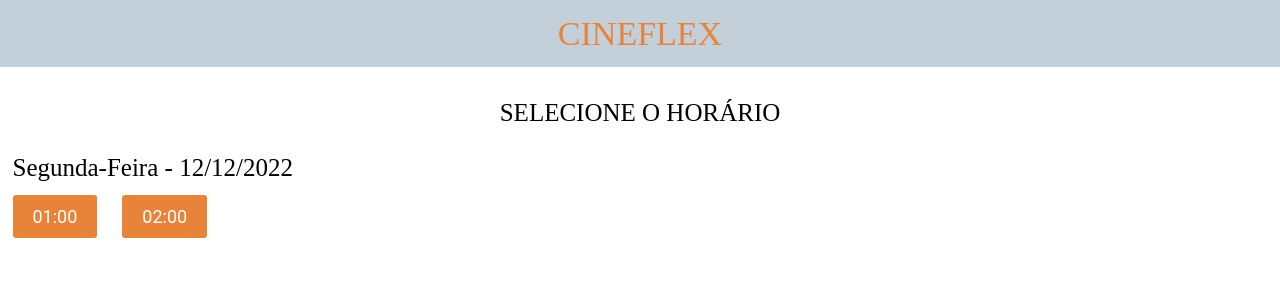
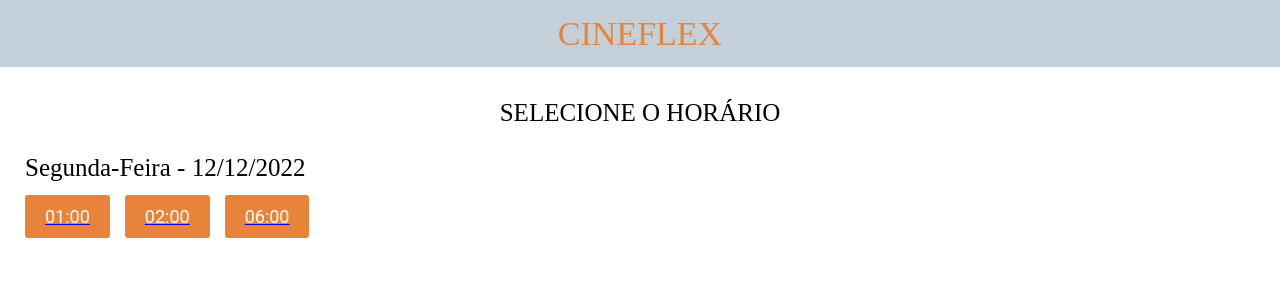
Before and after one commit to RenatoGFerreira/projeto10-cineflex, a React (Create React App) app: page /sessoes/1 in a window 1280 px wide. Shown: the top 303 px of the page. Built offline with nearby package versions, Linux system fonts and the light colour scheme.

Commit message:
correcao de pequenos ajustes no design

```diff
--- a/src/components/Footer/StyleFooter.js
+++ b/src/components/Footer/StyleFooter.js
@@ -5,23 +5,23 @@
     flex-direction: row;
     align-items: center;
     position: fixed;
+    height: 67px;
+    width: 100%;
+    background-color: #dfe6ed;
+    position: fixed;
     bottom: 0;
     left: 0;
-width: 100%;
-height: 117px;
+    color: #9EADBA;
     background-color: #DFE6ED;
-color: #9EADBA;
     font-size: 25px;
 `
 
 export const Poster = styled.div`
-    border: 1px solid green;
     border-radius: 3px;
     display: flex;
     align-items: center;
     justify-content: center;
     background-color: white;
-    margin: 15px;
 `
 
 export const Title = styled.div`
--- a/src/components/SessionCard/SessionCard.js
+++ b/src/components/SessionCard/SessionCard.js
@@ -1,14 +1,19 @@
 import { ScreenContainer, ButtonHorario } from "./StyleSessionCard";
+import { Link } from "react-router-dom";
 
 export default function SessionCard({ movie }) {
 
     const { weekday, date, showtimes } = movie
     return (
         <ScreenContainer>
-            {weekday} - {date}
+            <h1>{weekday} - {date}</h1>
 
             <ButtonHorario>
-                {showtimes.map((i) => <button key={i.id}>{i.name}</button>)}
+                {showtimes.map((i) => (
+                    <Link to={`/assentos/${i.id}`} key={i.name}>
+                        <button>{i.name}</button>
+                    </Link>
+                ))}
             </ButtonHorario>
         </ScreenContainer>
     )
--- a/src/components/SessionCard/StyleSessionCard.js
+++ b/src/components/SessionCard/StyleSessionCard.js
@@ -4,6 +4,10 @@
     display: flex;
     flex-direction: column;
     align-items: flex-start;
+    h1{
+        text-transform: capitalize;
+        margin-left: 25px;
+    }
 `
 
 export const ButtonHorario = styled.div`
@@ -11,9 +15,10 @@
     flex-direction: row;
     align-items: flex-start;
     margin: 15px 0;
+    margin-left: 25px;
 
     button{
-        margin-right: 25px;
+        margin-right: 15px;
         height: 43px;
         background: #E8833A;
         border-radius: 3px;
--- a/src/pages/Sessions/Sessions.js
+++ b/src/pages/Sessions/Sessions.js
@@ -9,7 +9,7 @@
     const filme = {
         weekday: "Segunda-Feira",
         date: "12/12/2022",
-        showtimes: [{name: "01:00"}, {name: "02:00"}],
+        showtimes: [{name: "01:00"}, {name: "02:00"}, {name:"06:00"}],
         posterURL: {imagem},
         title: "Shrek"
     }
--- a/src/pages/Sessions/StyledSessions.js
+++ b/src/pages/Sessions/StyledSessions.js
@@ -17,6 +17,5 @@
 
 export const ListContainer = styled.div`
     width: 100%;
-    margin-left: 25px;
     margin-top: 30px;
 `
```
Lines whose indentation alone changed are shown as unchanged.
